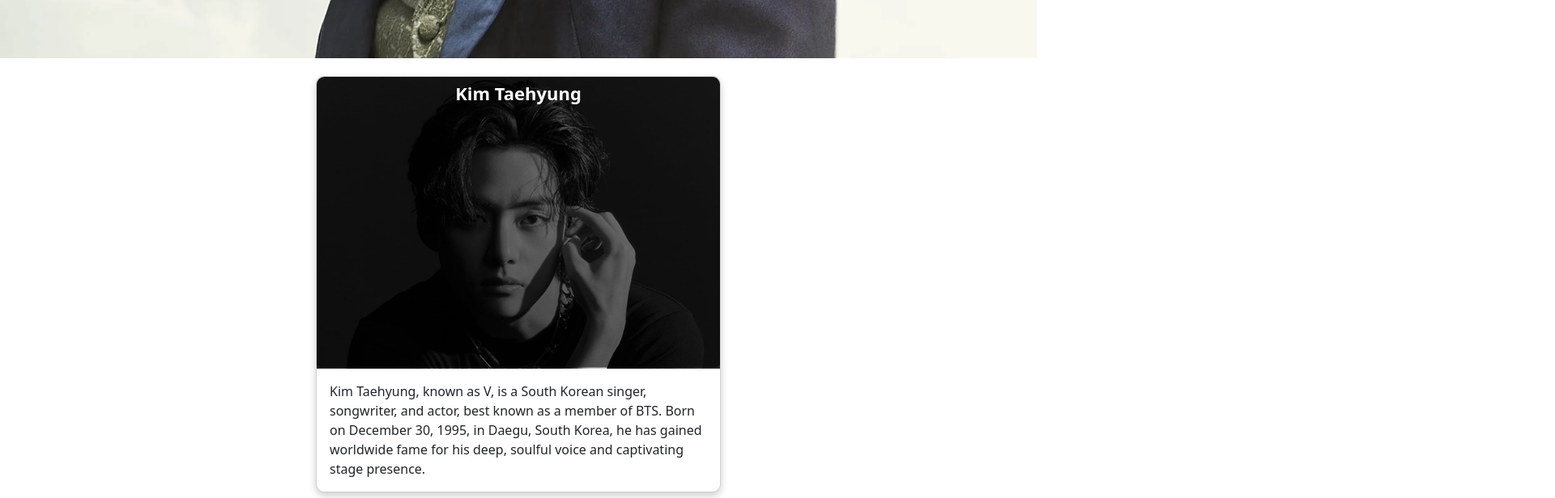
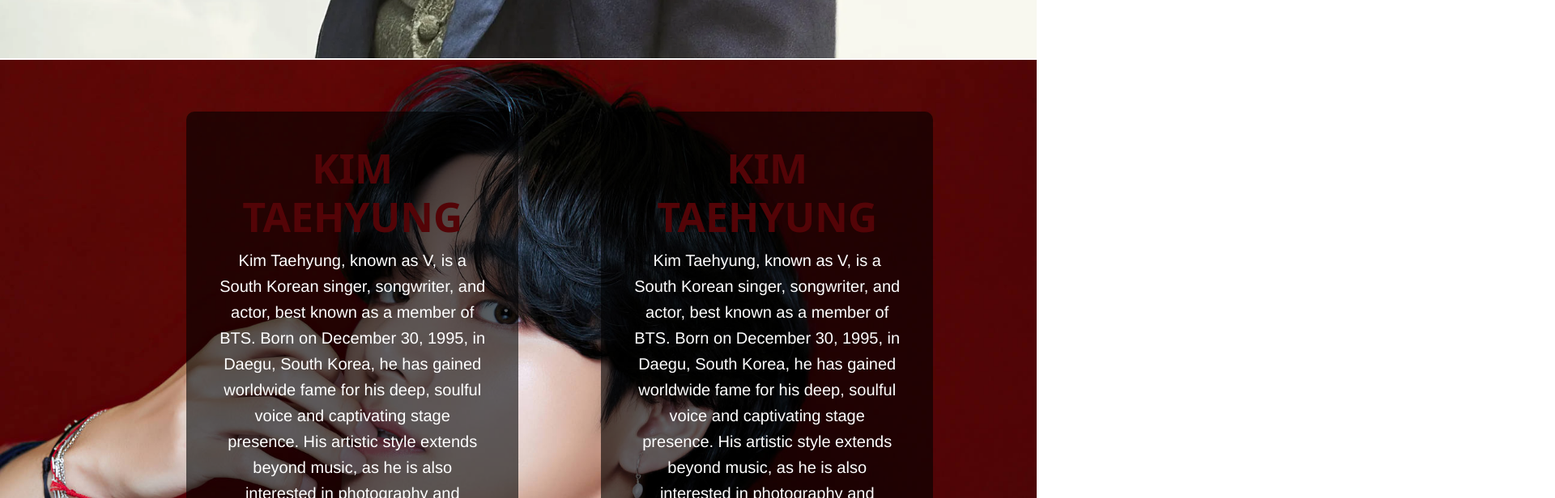
Before and after one commit to ayeshaqadri/kim-taehyung, a React (Vite) app: page / in a window 1280 px wide. Shown: the part 720-1336 px from the top of the page at 81% size, 1920 px wide, since content can reach past the window. Built offline with nearby package versions, Linux system fonts and the light colour scheme.

Commit message:
'inprocess'

```diff
--- a/package.json
+++ b/package.json
@@ -13,7 +13,8 @@
     "bootstrap": "^5.3.3",
     "react": "^19.0.0",
     "react-bootstrap": "^2.10.9",
-    "react-dom": "^19.0.0"
+    "react-dom": "^19.0.0",
+    "yet-another-react-lightbox": "^3.21.7"
   },
   "devDependencies": {
     "@eslint/js": "^9.19.0",
--- a/src/App.jsx
+++ b/src/App.jsx
@@ -2,6 +2,8 @@
 import Navbar from './Components/Navbar'
 import HeroSection from './Components/HeroSection'
 import SecondImage from './Components/About'
+import Gallery from './Components/Gallery'
+
 function App() {
 
   return (
@@ -9,6 +11,8 @@
   <Navbar />
   <HeroSection />
   <SecondImage />
+  <Gallery />
+
     </>
   )
 }
--- a/src/Components/About.css
+++ b/src/Components/About.css
@@ -1,36 +1,44 @@
-.custom-card {
+.about-section {
+    position: relative;
     width: 100%;
-    max-width: 500px;
-    margin: 20px auto;
-    border-radius: 10px;
-    overflow: hidden;
-    box-shadow: 0px 4px 10px rgba(0, 0, 0, 0.2);
+    height: 100vh;
+    background: url("../Images/kim-taehyung-main-2.jpg") no-repeat center center/cover;
+    display: flex;
+    align-items: center;
+    justify-content: center;
+    text-align: center;
+    padding: 10%;
 }
 
-.image-container {
-    position: relative;
-    display: inline-block;
-    width: 100%;
+.about-overlay {
+    background: rgba(0, 0, 0, 0.6); /* Dark overlay for contrast */
+    padding: 40px;
+    margin-left: 10%;
+    border-radius: 10px;
+    max-width: 700px;
 }
 
-.card-image {
-    width: 100%;
-    height: auto;
-    border-radius: 10px 10px 0 0;
+.about-title {
+    font-size: 50px;
+    font-weight: bold;
+    color: #530407; /* Purple theme */
+    text-transform: uppercase;
 }
 
-.overlay-text {
-    position: absolute;
-    bottom: -50%;
-    left: 50%;
-    transform: translate(-50%, -50%);
-    background: rgba(0, 0, 0, 0.6);
-    color: white;
-    padding: 10px 20px;
-    font-size: 22px;
-    font-weight: bold;
-    border-radius: 5px;
-    text-align: center;
-    width: 100%;
-    height: 101%;
+.about-text {
+    font-size: 20px;
+    font-family: 'Franklin Gothic Medium', 'Arial Narrow', Arial, sans-serif;
+    color: #ffffff;
+    line-height: 1.6;
+    font-weight: 300;
 }
+
+/* Responsive Design */
+@media (max-width: 768px) {
+    .about-title {
+        font-size: 36px;
+    }
+    .about-text {
+        font-size: 16px;
+    }
+}
--- a/src/Components/About.jsx
+++ b/src/Components/About.jsx
@@ -1,48 +1,33 @@
-// import Image from 'react-bootstrap/Image';
-// import Kimmy from '../Images/kim-taehyung-main-2.jpg'
-// import './About.css'
-// import Card from 'react-bootstrap/Card';
+import React from "react";
+import "./About.css";
+import Kimmy from "../Images/kim-taehyung-main-2.jpg";
 
-// function SecondImage() {
-//   return (
-//     <section className="about-section">
-//       <h1 className="about-h1 slideInLeft">Kim Taehyung</h1>
-//       <Image src={Kimmy} fluid className="second-image slideInLeft" alt="Kim Taehyung" />
-//       <p className="about-p slideInLeft"><br />
-//         Kim Taehyung, known as V, is a South Korean singer, songwriter, and actor, best known as a member of BTS.
-//         Born on December 30, 1995, in Daegu, South Korea, he has gained worldwide fame for his deep, soulful voice
-//         and captivating stage presence. His artistic style extends beyond music, as he is also interested in photography
-//         and fashion. With his charismatic personality and talent, he continues to inspire millions of fans around the world.
-//       </p>
-//     </section>
-//   );
-// }
-
-
-
-
-// export default SecondImage;
-import React from "react";
-import { Card } from "react-bootstrap";
-import Kimmy from "../Images/kim-taehyung-2.jpg";
-import "./About.css";
-
-function SecondImage() {
+function About() {
   return (
-    <Card className="custom-card">
-      <div className="image-container">
-        <Card.Img variant="top" src={Kimmy} className="card-image" />
-        <div className="overlay-text">Kim Taehyung</div>
-      </div>
-      <Card.Body>
-        <Card.Text>
+    <section className="about-section">
+      <div className="about-overlay">
+        <h1 className="about-title">Kim Taehyung</h1>
+        <p className="about-text">
           Kim Taehyung, known as V, is a South Korean singer, songwriter, and actor, best known as a member of BTS.
           Born on December 30, 1995, in Daegu, South Korea, he has gained worldwide fame for his deep, soulful voice
-          and captivating stage presence.
-        </Card.Text>
-      </Card.Body>
-    </Card>
+          and captivating stage presence. His artistic style extends beyond music, as he is also interested in
+          photography and fashion. With his charismatic personality and talent, he continues to inspire millions
+          of fans around the world.
+        </p>
+      </div>
+      <div className="about-overlay">
+        <h1 className="about-title">Kim Taehyung</h1>
+        <p className="about-text">
+          Kim Taehyung, known as V, is a South Korean singer, songwriter, and actor, best known as a member of BTS.
+          Born on December 30, 1995, in Daegu, South Korea, he has gained worldwide fame for his deep, soulful voice
+          and captivating stage presence. His artistic style extends beyond music, as he is also interested in
+          photography and fashion. With his charismatic personality and talent, he continues to inspire millions
+          of fans around the world.
+        </p>
+      </div>
+
+    </section>
   );
 }
 
-export default SecondImage;
+export default About;
--- /dev/null
+++ b/src/Components/Gallery.jsx
@@ -0,0 +1,52 @@
+import React from "react";
+import Lightbox from "yet-another-react-lightbox";
+import "yet-another-react-lightbox/styles.css";
+import { useState } from "react";
+import Kim1 from "../Images/kim-taehyung-2.jpg";  // Add your image paths
+import Kim2 from "../Images/kim-taehyung-3.jpeg";
+import Kim3 from "../Images/kim-taehyung-1.avif";
+import Kim4 from "../Images/kim-taehyung-main.webp";
+
+const images = [
+  { src: Kim1 },
+  { src: Kim2 },
+  { src: Kim3 },
+  { src: Kim4 },
+];
+
+function Gallery() {
+  const [open, setOpen] = useState(false);
+  const [index, setIndex] = useState(0);
+
+  return (
+    <div className="bg-black text-white min-h-screen p-10">
+      <h1 className="text-center text-3xl font-bold mb-5 text-purple-400">
+        Taehyung's Gallery 💜
+      </h1>
+
+      <div className="grid grid-cols-2 md:grid-cols-3 lg:grid-cols-4 gap-4">
+        {images.map((image, i) => (
+          <img
+            key={i}
+            src={image.src}
+            alt={`Kim Taehyung ${i}`}
+            className="w-full h-60 object-cover rounded-lg cursor-pointer transition duration-300 hover:scale-105"
+            onClick={() => {
+              setOpen(true);
+              setIndex(i);
+            }}
+          />
+        ))}
+      </div>
+
+      <Lightbox
+        slides={images}
+        open={open}
+        index={index}
+        close={() => setOpen(false)}
+      />
+    </div>
+  );
+}
+
+export default Gallery;
```
Also changed, not shown: src/Components/Gallery.css (added), 1 other file (tests, documents, lock files or other folders).
